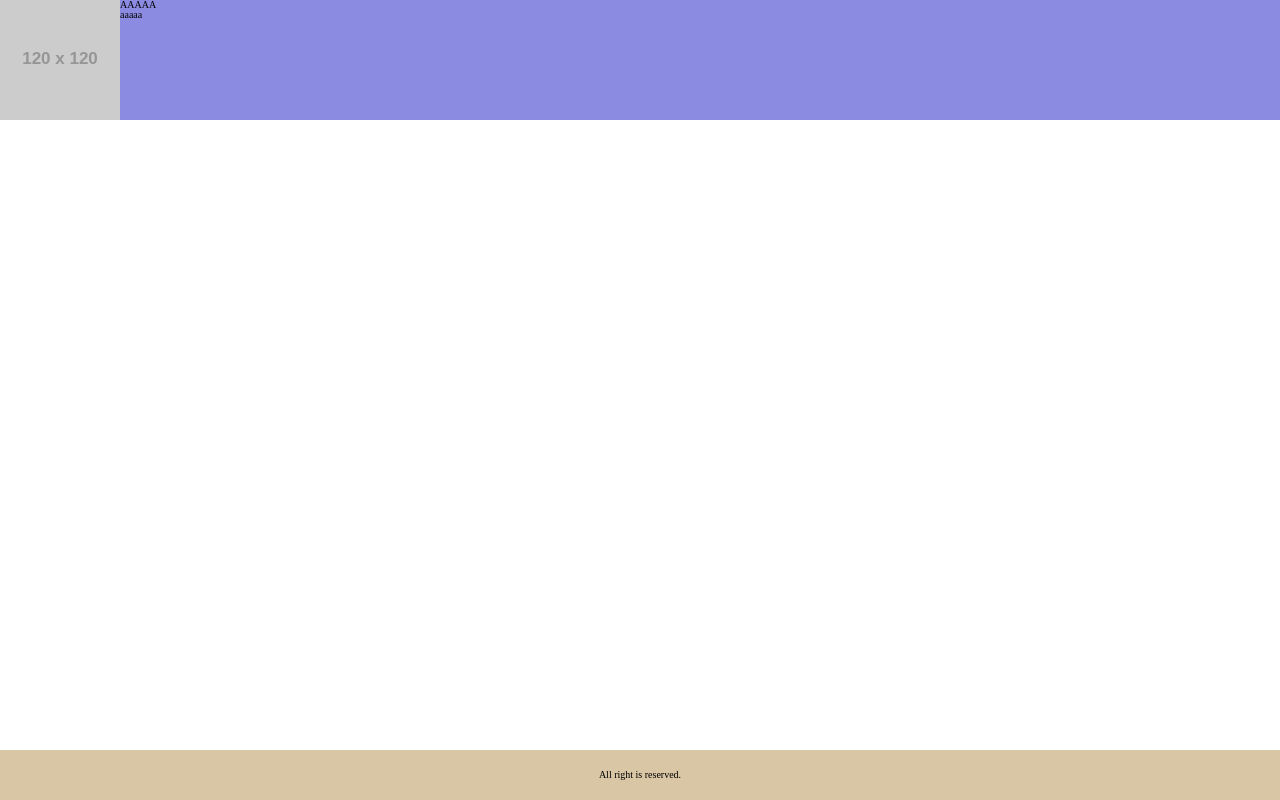
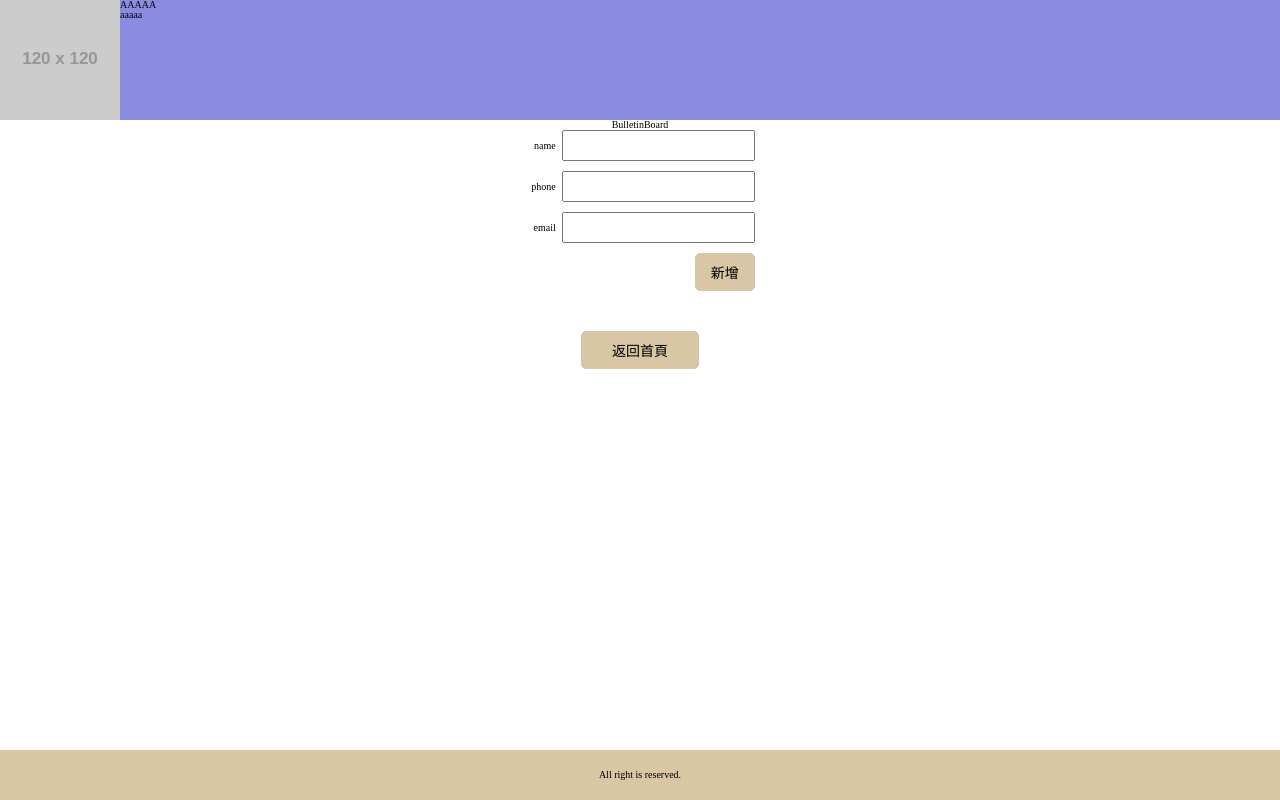
Before and after one commit to mshmwr/reservation-system, a React (Create React App) app: page /bulletinBoard in a window 1280 px wide. Built offline with nearby package versions, Linux system fonts and the light colour scheme.

Commit message:
add bulletin board

```diff
--- a/src/App.js
+++ b/src/App.js
@@ -1,11 +1,19 @@
-import React from "react";
+import React, { Component } from "react";
 import { BrowserRouter as Router, Switch, Route } from "react-router-dom";
 import Header from "./components/Header";
 import Footer from "./components/Footer";
 import Home from "./pages/Home";
 import Notice from "./pages/Notice";
+import Reservation from "./pages/Reservation";
+import BulletinBoard from "./pages/BulletinBoard";
 
-function App() {
+export default class App extends Component {
+  constructor() {
+    super();
+    this.state = {};
+  }
+
+  render() {
     return (
       <Router>
         <div className="container">
@@ -14,6 +22,8 @@ function App() {
             <Switch>
               <Route exact path="/" component={Home}></Route>
               <Route path="/notice" component={Notice}></Route>
+              <Route path="/reservation" component={Reservation}></Route>
+              <Route path="/bulletinBoard" component={BulletinBoard}></Route>
             </Switch>
           </main>
           <Footer />
@@ -21,5 +31,4 @@ function App() {
       </Router>
     );
   }
-
-export default App;
+}
--- /dev/null
+++ b/src/components/Form.css
@@ -0,0 +1,15 @@
+.form__item {
+  margin: 0px auto 1rem auto;
+
+  display: flex;
+  justify-content: center;
+  align-items: center;
+}
+.form__item > label {
+  width: 20%;
+  padding: 0.6rem 0.6rem;
+}
+.form__item > input {
+  flex-grow: 1;
+  padding: 0.6rem 0.6rem;
+}
--- /dev/null
+++ b/src/components/Form.js
@@ -0,0 +1,73 @@
+import React, { Component } from "react";
+import "./Form.css";
+export default class Form extends Component {
+  constructor(props) {
+    super(props);
+    this.state = {
+      // list是要外部傳入的 this.props.formItemList
+      // list: [{ label: "name" }, { label: "phone" }, { label: "email" }],
+      // list: [
+      //   { label: "name", value: "" },
+      //   { label: "phone", value: "" },
+      //   { label: "email", value: "" },
+      //   { label: "test", value: "" },
+      // ],
+      formInputList: props.formInputList,
+    };
+    this.handleChange = this.handleChange.bind(this);
+    this.handleSubmit = this.handleSubmit.bind(this);
+  }
+
+  handleChange(formItem, targetValue) {
+    const list = this.state.formInputList.slice();
+    for (let i = 0; i < list.length; i++) {
+      if (list[i].label === formItem.label) {
+        list[i].value = targetValue;
+        break;
+      }
+    }
+    this.setState({ list: list });
+  }
+
+  handleSubmit(e) {
+    e.preventDefault();
+    this.getMessage();
+  }
+
+  getMessage = () => {
+    let message = "";
+    this.state.formInputList.forEach((item, index) => {
+      if (index !== 0) message += ",";
+      message += [item.value];
+    });
+    this.props.addToList(message);
+    this.clearInput();
+  };
+  clearInput = () => {
+    const list = this.state.formInputList.slice();
+    list.forEach((item) => {
+      item.value = "";
+    });
+    this.setState({ list: list });
+  };
+  render() {
+    return (
+      <>
+        <form onSubmit={this.handleSubmit}>
+          {this.state.formInputList.map((inputItem) => (
+            <div key={inputItem.label} className="form__item">
+              <label>{inputItem.label}</label>
+              <input
+                value={inputItem.value}
+                type="text"
+                onChange={(e) => this.handleChange(inputItem, e.target.value)}
+              ></input>
+            </div>
+          ))}
+
+          <input className="common__submit" type="submit" value="新增"></input>
+        </form>
+      </>
+    );
+  }
+}
--- a/src/css/common.css
+++ b/src/css/common.css
@@ -22,3 +22,22 @@ html {
   font-size: 10px;
   box-sizing: border-box;
 }
+
+.common__submit {
+  background-color: var(--main-normal);
+  min-width: 5rem;
+  padding: 0.8rem 1.5rem;
+  border: 1px solid var(--main-normal);
+  border-radius: var(--border-radius);
+  color: var(--black);
+  cursor: pointer;
+  text-align: center;
+  white-space: nowrap;
+  font-size: var(--heading-font-size);
+}
+
+.common__submit:hover {
+  background-color: var(--main-light);
+  border: 1px solid var(--main-normal);
+  transition: all 0.2s ease;
+}
--- /dev/null
+++ b/src/pages/BulletinBoard.css
@@ -0,0 +1,30 @@
+.bulletinBoard__form,
+.bulletinBoard__messageList {
+  display: flex;
+  justify-content: center;
+  margin: var(--div-margin);
+  text-decoration: none;
+  text-align: end;
+  width: 40%;
+}
+.bulletinBoard__messageList {
+  flex-wrap: wrap;
+}
+.bulletinBoard__messageList__message {
+  width: 100%;
+  display: flex;
+  flex-direction: row;
+  margin: var(--div-margin);
+  text-decoration: none;
+  align-items: center;
+  justify-content: center;
+}
+.bulletinBoard__messageList__message > p {
+  display: flex;
+  margin: 0px 20px;
+  flex-grow: 1;
+  /* border-bottom: 1px var(--main-light) solid; */
+  /* background-color: var(--main-light); */
+  min-height: 4rem;
+  align-items: center;
+}
--- /dev/null
+++ b/src/pages/BulletinBoard.js
@@ -0,0 +1,68 @@
+import React, { Component } from "react";
+import Form from "../components/Form";
+import "./BulletinBoard.css";
+import { Button } from "../components/Button";
+import { Link } from "react-router-dom";
+
+export default class BulletinBoard extends Component {
+  constructor() {
+    super();
+    this.state = {
+      id: 0,
+      listInfos: [],
+    };
+  }
+  formInputList = [
+    { label: "name", value: "" },
+    { label: "phone", value: "" },
+    { label: "email", value: "" },
+  ];
+  addToList = (message) => {
+    const listInfos = this.state.listInfos.slice();
+    listInfos.push({ num: `id${this.state.id}`, message: message });
+    this.setState((state) => ({
+      id: state.id + 1,
+      listInfos: listInfos,
+    }));
+  };
+  removeInfo = (item) => {
+    return (e) => {
+      e.preventDefault();
+      console.log(`item.num=${item.num}`);
+      const listInfos = this.state.listInfos.slice();
+      this.setState({
+        listInfos: listInfos.filter((info) => info.num !== item.num),
+      });
+    };
+  };
+  render() {
+    return (
+      <>
+        <div>BulletinBoard</div>
+        <div className="bulletinBoard__form">
+          <Form
+            formInputList={this.formInputList}
+            addToList={this.addToList}
+          ></Form>
+        </div>
+        <div className="bulletinBoard__messageList">
+          {this.state.listInfos.map((info) => (
+            <div key={info.num} className="bulletinBoard__messageList__message">
+              <p>{info.message}</p>
+              <input
+                type="submit"
+                value="delete"
+                onClick={this.removeInfo(info)}
+                className="common__submit"
+              ></input>
+            </div>
+          ))}
+        </div>
+        <div></div>
+        <Link to="/" className="">
+          <Button text="返回首頁"></Button>
+        </Link>
+      </>
+    );
+  }
+}
--- a/src/pages/Home.js
+++ b/src/pages/Home.js
@@ -21,6 +21,9 @@ function Home() {
         <Link to="/notice" className="home__content__btn">
           <Button text="開始預約"></Button>
         </Link>
+        <Link to="/bulletinBoard" className="home__content__btn">
+          <Button text="前往留言版(臨時按鈕)"></Button>
+        </Link>
       </div>
     </>
   );
--- a/src/pages/Reservation.js
+++ b/src/pages/Reservation.js
@@ -0,0 +1,7 @@
+import React from "react";
+import "./Reservation.css";
+function Reservation() {
+  return <div>Reservation</div>;
+}
+
+export default Reservation;
```
Lines whose indentation alone changed are shown as unchanged.
